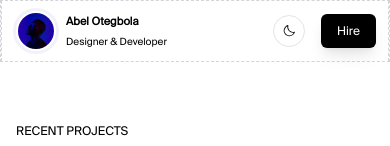
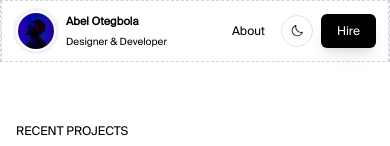
Before and after one commit to abel-otegbola/Portfolio, a Next.js app: page /works in a window 390 px wide. Shown: the top 146 px of the page. Built offline with nearby package versions, Linux system fonts and the light colour scheme.

Commit message:
style: resposiveness for header links

```diff
--- a/package.json
+++ b/package.json
@@ -20,6 +20,7 @@
     "react-dom": "^18",
     "react-google-recaptcha": "^3.1.0",
     "react-slideshow-image": "^4.3.2",
+    "resend": "^6.0.2",
     "yup": "^1.6.1"
   },
   "devDependencies": {
--- a/src/components/contactForm/form.tsx
+++ b/src/components/contactForm/form.tsx
@@ -10,10 +10,13 @@ import { db } from "@/firebase/firebase";
 import { useState } from "react";
 import Image from "next/image";
 import ReCaptcha from "../recaptcha/recaptcha";
+// import { Resend } from 'resend';
 
 export default function ContactForm() {
     const [status, setStatus] = useState({ type: "", msg: "" })
     const [recaptchaToken, setRecaptchaToken] = useState<string | null>(null);
+
+    // const resend = new Resend(process.env.NEXT_PUBLIC_RESEND_API_KEY)
 
     return (
         <Formik
--- a/src/components/header/header.tsx
+++ b/src/components/header/header.tsx
@@ -43,14 +43,14 @@ export default function Header() {
                 </div>
             </Link>
 
-            <div className="flex items-center text-[12px] justify-end gap-4 relative">
+            <div className="flex items-center text-[12px] justify-end sm:gap-4 gap-2 relative">
                 <Link href="/" className={`md:flex hidden gap-1 items-center p-2 hover:text-primary ${pathname === "/" ? "text-primary" : ""}`}>
                     Home
                 </Link>
-                <Link href="/about" className={`md:flex hidden gap-1 items-center p-2 hover:text-primary ${pathname === "/about" ? "text-primary" : ""}`}>
+                <Link href="/about" className={`flex gap-1 items-center p-2 hover:text-primary ${pathname === "/about" ? "text-primary" : ""}`}>
                     About
                 </Link>
-                <Link href="works" className={`md:flex hidden gap-1 items-center p-2 hover:text-primary ${pathname === "/works" ? "text-primary" : ""}`}>
+                <Link href="works" className={`sm:flex hidden gap-1 items-center p-2 hover:text-primary ${pathname === "/works" ? "text-primary" : ""}`}>
                     Works
                 </Link>
 
```
Also changed, not shown: 1 other file (tests, documents, lock files or other folders).
